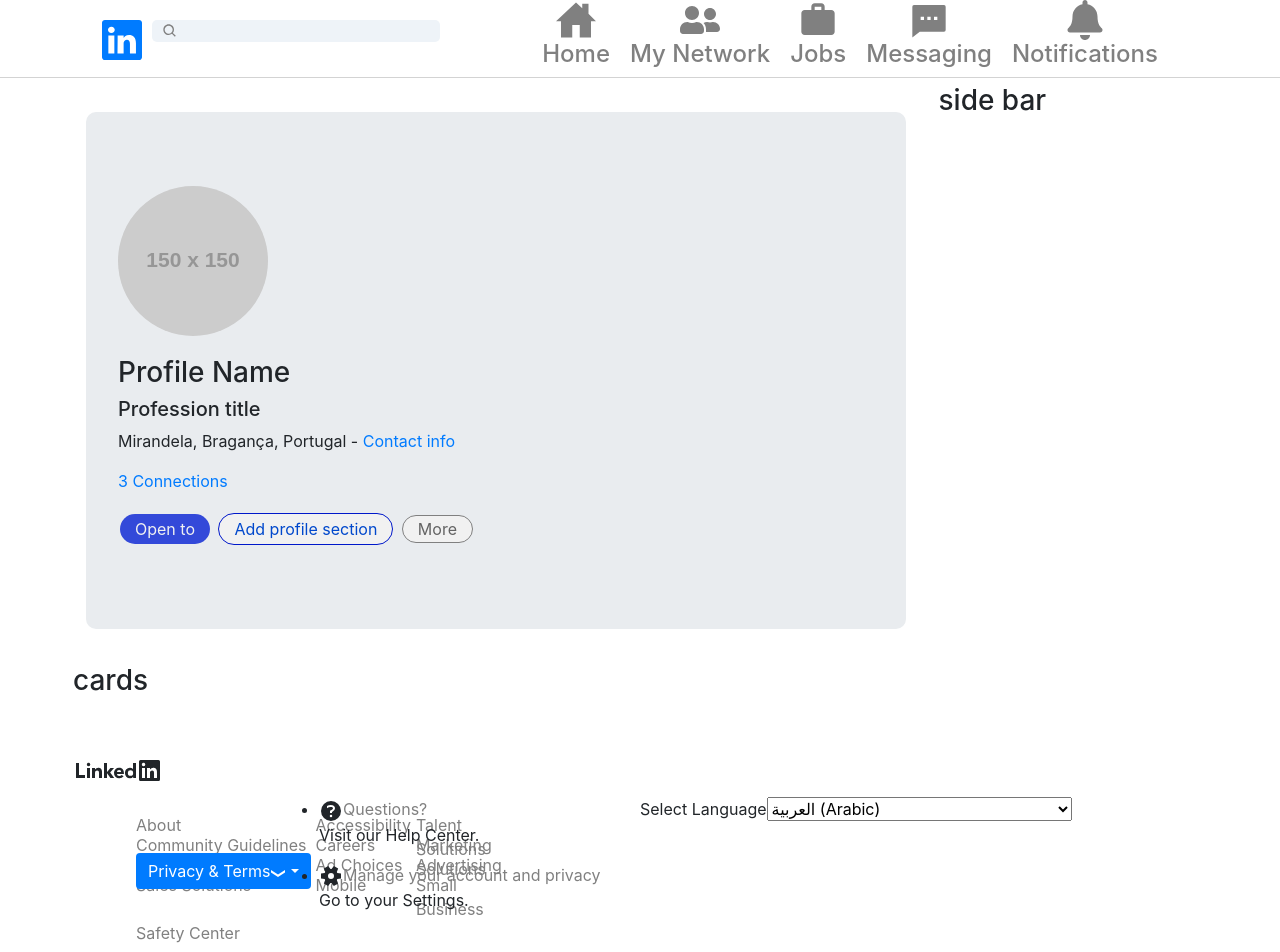
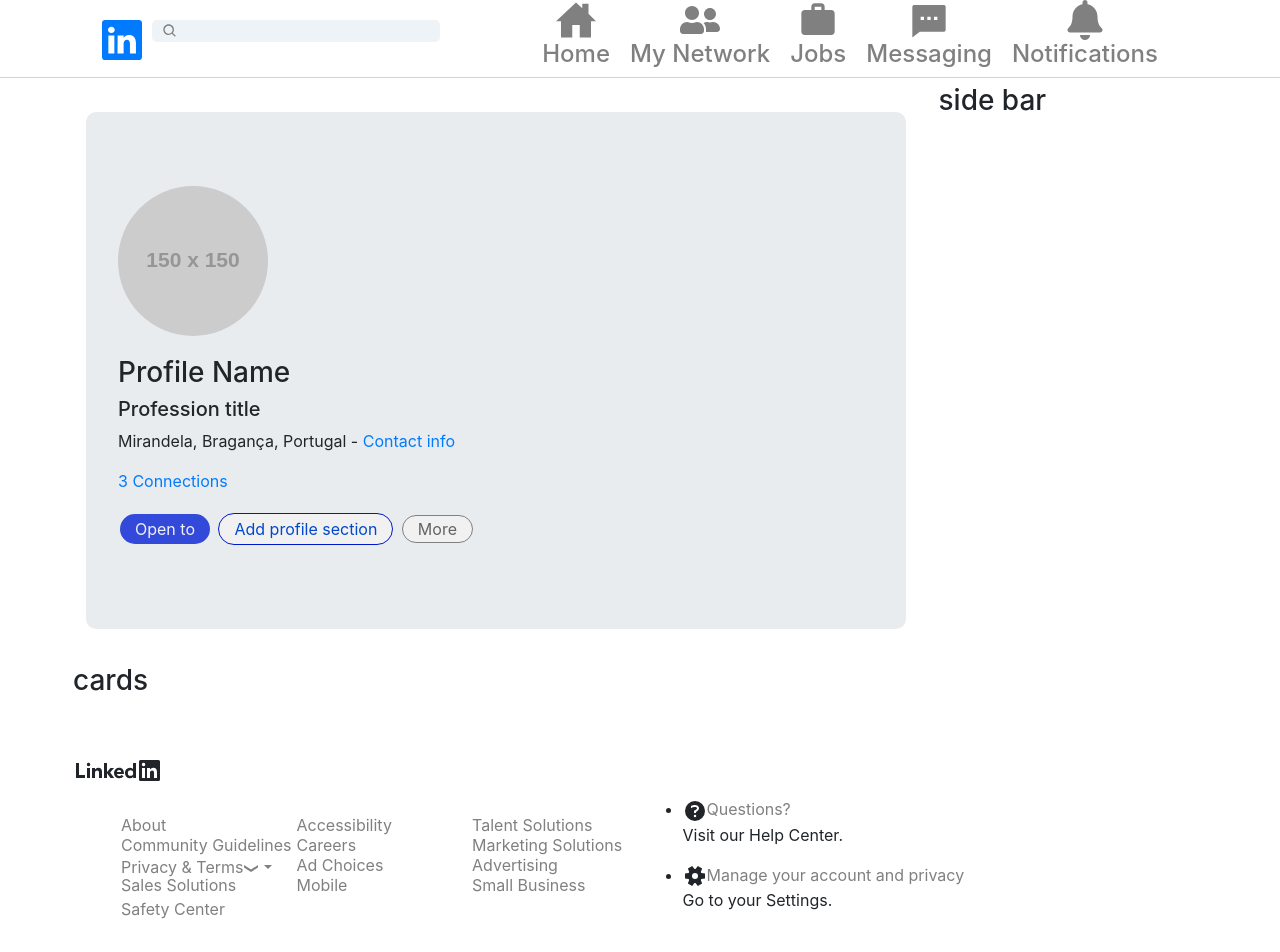
Before and after one commit to RaevenTech/buildweek-team-project-linkedin, a React (Create React App) app in the folder linkedin-project/: page / in a window 1280 px wide. Shown: the top 952 px of the page. Built offline with nearby package versions, Linux system fonts and the light colour scheme.

Commit message:
footer styling done probably

```diff
--- a/linkedin-project/src/components/Footer/Footer.jsx
+++ b/linkedin-project/src/components/Footer/Footer.jsx
@@ -21,7 +21,7 @@
       <Container>
           <Row md={12}>
               {/* -----------Col with the text links---------------- */}
-    <Col md={2}>
+    <div>
     <div><ul className={classes.list}>
               <li className={classes.listItem}>
                   <a className={classes.links}  href="https://about.linkedin.com">
@@ -110,11 +110,11 @@
               </li>
           </ul>
           </div>
-        </Col>
+        </div>
          {/* -----------Col with the text links ends here---------------- */}
 
          {/* ---------------Second Col with "questions" and "manage accout and privacy"------------------- */}
-    <Col md={4}>
+    <div>
             <ul className={classes.secondUl}>
                 <li>
                   <li-icon aria-hidden="true" type="question-pebble-icon" active="true" className="global-footer__action-icon" color="true"><svg xmlns="http://www.w3.org/2000/svg" viewBox="0 0 24 24" data-supported-dps="24x24" fill="currentColor" className="mercado-match" width="24" height="24" focusable="false">
@@ -147,18 +147,17 @@
                   </span>
                 </li>
            </ul>
-</Col>
+</div>
 
          {/* ---------------Second Col with "questions" and "manage accout and privacy" ends here------------------- */}
 
          {/* -----------language drop box here------------------- */}
-    <div className="grid__col
-                grid__col--12">
+    <div className={classes.ThirdCol}>
               <label for="language">
                 Select Language
               </label>
 
-              <select id="language">
+              <select className={classes.LanguageSelect} id="language">
     <option>
       العربية (Arabic)
     </option>
--- a/linkedin-project/src/components/Footer/Footer.module.css
+++ b/linkedin-project/src/components/Footer/Footer.module.css
@@ -10,14 +10,11 @@
         grid-template-columns: repeat(3, 1fr);
         grid-template-rows: repeat(3, 20px);
         flex-direction: row;
-        margin-left: auto;
-        margin-right: auto;
         width: 100%;
         margin-block-start: 1em;
         margin-block-end: 1em;
         margin-inline-start: 0px;
         margin-inline-end: 0px;
-        padding-inline-start: 40px;
         text-decoration: none;
 }
 .listItem {
@@ -42,8 +39,26 @@
 }
 .terms {
     text-decoration: none;
+    color:grey;
     border: none;
-    background-color: none;
+    background-color: transparent;
     flex-direction: column;
     flex-wrap: wrap;
+    padding: 0;
 }
+.terms:hover{
+        text-decoration: none;
+        color:grey;
+        border: none;
+        background-color: transparent;
+        flex-direction: column;
+        flex-wrap: wrap;
+        padding: 0;
+    }
+.ThirdCol {
+    padding-top:30px;
+}
+.LanguageSelect {
+    width: 150px;
+    height: 25px;
+}
```
